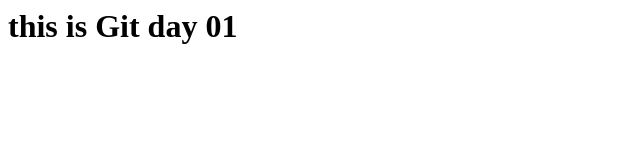
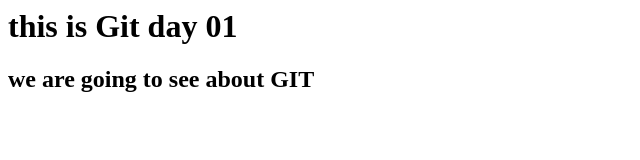
Before and after one commit to Naveen-love/naveen-dev, a plain HTML site: page index.html in a window 1280 px wide. Shown: the whole page, without its empty margins (0-640 px from the left). Drawn offline with Linux system fonts and the light colour scheme.

Commit message:
second commit

```diff
--- a/index.html
+++ b/index.html
@@ -1,3 +1,4 @@
 <html>
 <h1> this is Git day 01<h1>
+<h2> we are going to see about GIT </h1>
 <html>
```
